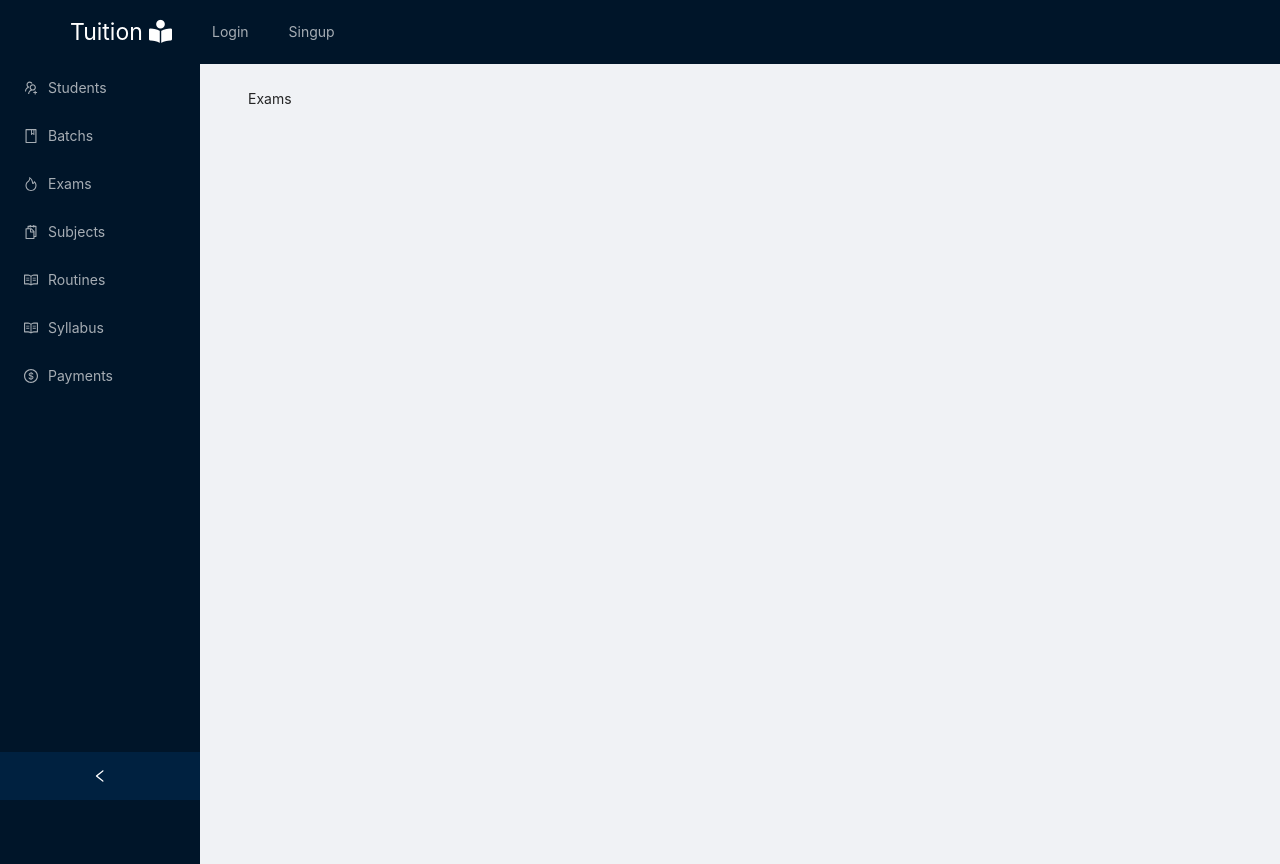
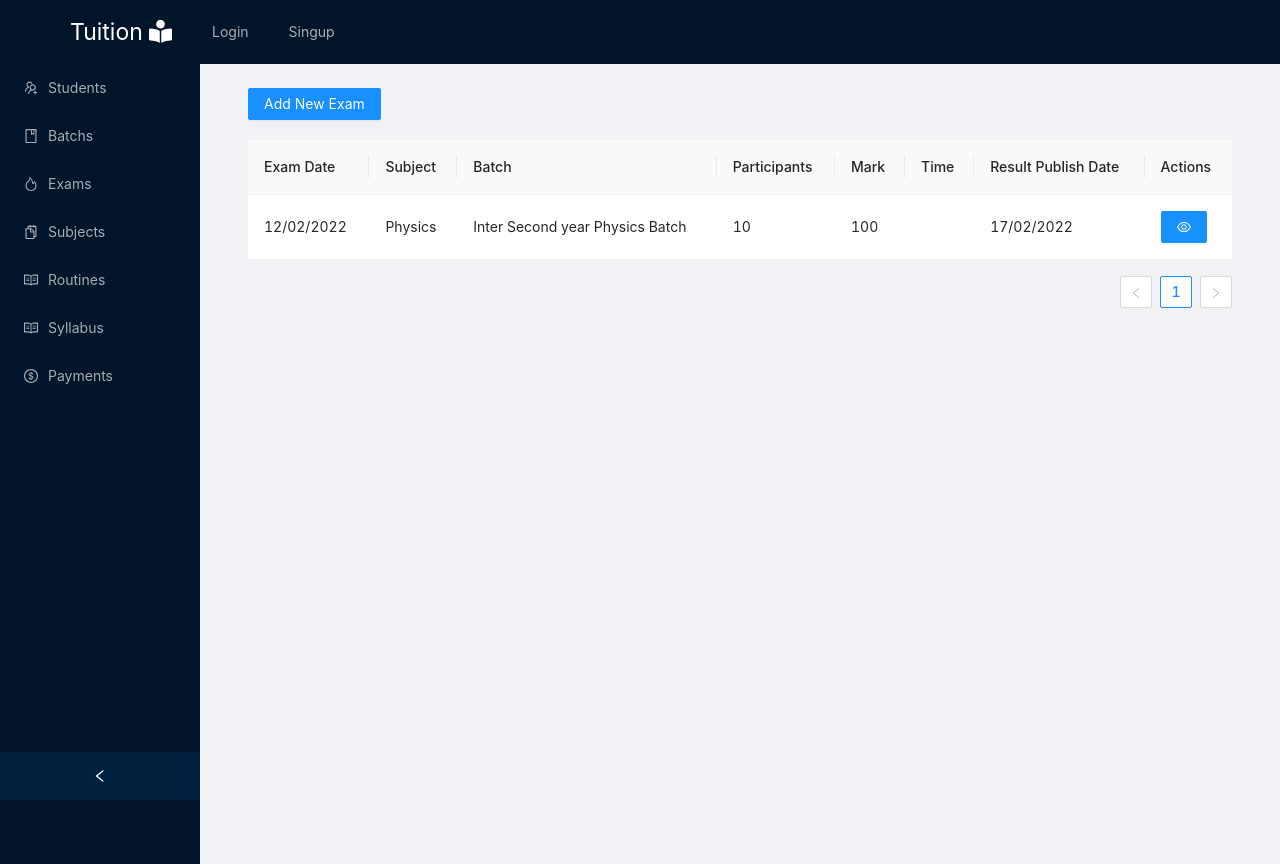
Before and after one commit to dev-khalid/Student-Management, a React (Create React App) app in the folder client/: page /profile/exams in a window 1280 px wide. Built offline with nearby package versions, Linux system fonts and the light colour scheme.

Commit message:
exam frontend

```diff
--- /dev/null
+++ b/client/src/components/teacherActions/CreateExam.js
@@ -0,0 +1,97 @@
+import React, { useState } from 'react';
+import { DatePicker, Form, Input, Button, Modal, Select } from 'antd';
+
+const { Option } = Select;
+
+const CreateExam = () => {
+  const [visible, setVisible] = useState(false);
+
+  const onCancel = () => {
+    setVisible(false);
+    console.log('cancled');
+  };
+  return (
+    <>
+      <Button
+        type="primary"
+        onClick={() => setVisible(true)}
+        style={{ marginBottom: '20px' }}
+      >
+        {' '}
+        Add New Exam{' '}
+      </Button>
+
+      <Modal
+        visible={visible}
+        title="Create a new Exam"
+        okText="Create"
+        cancelText="Cancel"
+        onCancel={onCancel}
+        // onOk={() => {
+        //   form
+        //     .validateFields()
+        //     .then((values) => {
+        //       form.resetFields();
+        //       onCreate(values);
+        //     })
+        //     .catch((info) => {
+        //       console.log('Validate Failed:', info);
+        //     });
+        // }}
+      >
+        <Form layout="vertical">
+          <Form.Item label="Exam Date">
+            <DatePicker style={{ width: '100%' }} />
+          </Form.Item>
+          <Form.Item label="Result Publish Date">
+            <DatePicker style={{ width: '100%' }} />
+          </Form.Item>
+
+          <Form.Item label="Choose Subject">
+            <Select defaultValue="Option1">
+              <Option value="Option1">Option1</Option>
+              <Option value="Option2">Option2</Option>
+            </Select>
+          </Form.Item>
+          <Form.Item label="Choose Batch">
+            <Select defaultValue="Option1">
+              <Option value="Option1">Option1</Option>
+              <Option value="Option2">Option2</Option>
+            </Select>
+          </Form.Item>
+
+          <Form.Item label="Start Time">
+            <Input.Group compact>
+              <Input
+                placeholder="Enter time here ex: 6:30"
+                style={{ width: '85%' }}
+              />
+              <Select defaultValue="PM" style={{ width: '15%' }}>
+                <Option value="PM">PM</Option>
+                <Option value="AM">AM</Option>
+              </Select>
+            </Input.Group>
+          </Form.Item>
+          <Form.Item label="End Time">
+            <Input.Group compact>
+              <Input
+                placeholder="Enter time here ex: 6:30"
+                style={{ width: '85%' }}
+              />
+              <Select defaultValue="PM" style={{ width: '15%' }}>
+                <Option value="PM">PM</Option>
+                <Option value="AM">AM</Option>
+              </Select>
+            </Input.Group>
+          </Form.Item>
+
+          <Form.Item>
+            <Button type="primary">Submit</Button>
+          </Form.Item>
+        </Form>
+      </Modal>
+    </>
+  );
+};
+
+export default CreateExam;
--- a/client/src/components/teacherActions/CreateStudent.js
+++ b/client/src/components/teacherActions/CreateStudent.js
@@ -44,12 +44,10 @@ const CreateStudent = () => {
             <Input placeholder="Enter students name" />
           </Form.Item>
           <Form.Item label="Batch">
-            <Input.Group compact>
-              <Select defaultValue="Option1">
+              <Select  defaultValue="Option1">
                 <Option value="Option1">Option1</Option>
                 <Option value="Option2">Option2</Option>
               </Select>
-            </Input.Group>
           </Form.Item>
           <Form.Item label="Email">
             <Input placeholder="Enter email" />
--- a/client/src/components/teacherActions/Exams.js
+++ b/client/src/components/teacherActions/Exams.js
@@ -1,9 +1,58 @@
-import React from 'react'
+import React from 'react';
+import { Button, Table } from 'antd';
+import { EyeOutlined } from '@ant-design/icons';
+import CreateExam from './CreateExam';
+
+const { Column } = Table;
 
 const Exams = () => {
+  const data = [
+    {
+      key: '_id of the exa',
+      examDate: '12/02/2022',
+      subject: 'Physics',
+      batch: 'Inter Second year Physics Batch',
+      participantsNumber: 10,
+      totalMark: 100,
+      publishDate: '17/02/2022',
+      _id: 'exam er id ta er moddhe bose jabe ',
+    },
+  ];
+  const viewHandler = (_id) => {
+    console.log(_id, 'clicked');
+  };
   return (
-    <div>Exams</div>
-  )
-}
+    <>
+      <CreateExam />
 
-export default Exams
+      <Table dataSource={data}>
+        <Column key="examdate" title="Exam Date" dataIndex="examDate" />
+        <Column title="Subject" key="subject" dataIndex="subject" />
+        <Column title="Batch" dataIndex="batch" key="batch" />
+        <Column
+          title="Participants"
+          dataIndex="participantsNumber"
+          key="participants"
+        />
+        <Column title="Mark" dataIndex="totalMark" key="mark" />
+        <Column title="Time" dataIndex="time" key="time" />
+        <Column
+          title="Result Publish Date"
+          dataIndex="publishDate"
+          key="publishDate"
+        />
+        <Column
+          title="Actions"
+          dataIndex="_id"
+          render={(_id) => (
+            <Button type="primary" onClick={() => viewHandler(_id)}>
+              <EyeOutlined />
+            </Button>
+          )}
+        />
+      </Table>
+    </>
+  );
+};
+
+export default Exams;
```
Also changed, not shown: client/src/components/teacherActions/BatchDetails.js (added, +9 -0 lines), client/src/components/teacherActions/CreateRoutine.js (added, +9 -0 lines), client/src/components/teacherActions/CreateSubject.js (added, +9 -0 lines), client/src/components/teacherActions/CreateSyllabus.js (added, +9 -0 lines), client/src/components/teacherActions/ExamDetails.js (added, +9 -0 lines), client/src/components/teacherActions/StudentDetails.js (added, +9 -0 lines).
